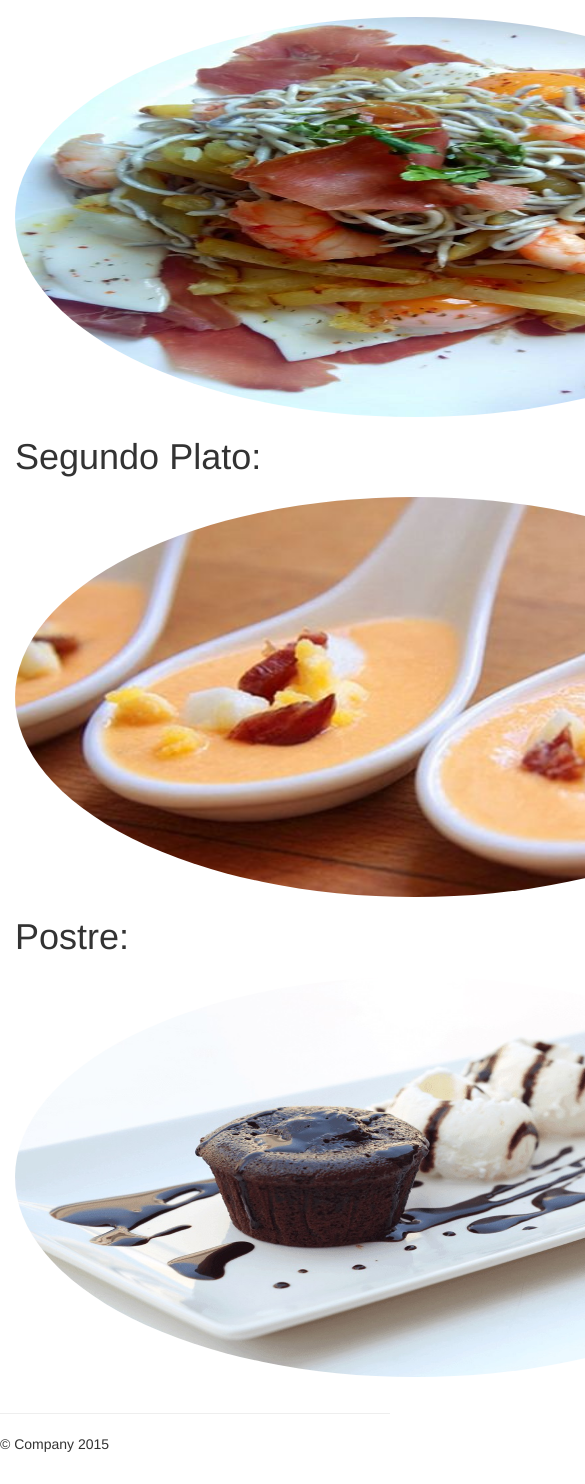
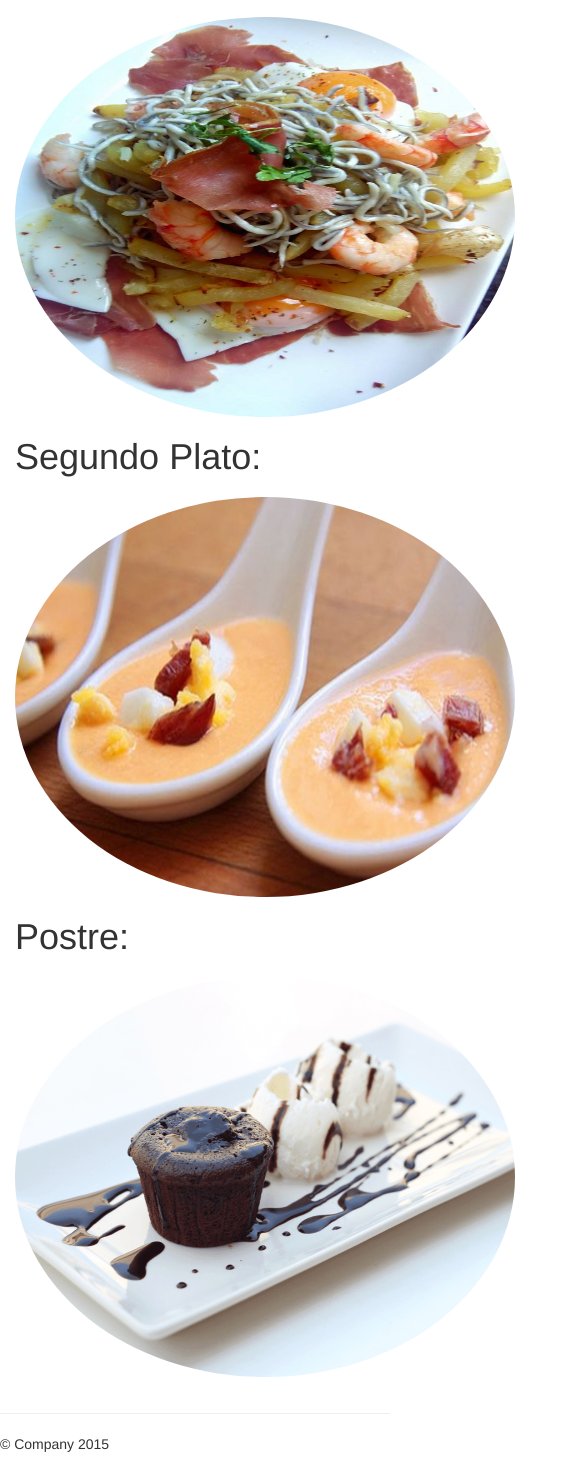
Before and after one commit to andresbailen93/Restaurante, a website: page public_html/carta.html in a window 390 px wide. Shown: the part 513-1997 px from the top of the page, 585 px wide, since content can reach past the window. Drawn offline with nearby package versions, Linux system fonts and the light colour scheme.

Commit message:
Proyecto definitivo

```diff
--- a/public_html/carta.html
+++ b/public_html/carta.html
@@ -81,7 +81,7 @@
                 fjs.parentNode.insertBefore(js,fjs);}}(document,"script","twitter-wjs");
         </script>
         </div>
-        <div class="col-md-6">
+        <div class="col-md-9">
 
 
 
@@ -101,13 +101,13 @@
       <br>
       <h1>Primer Plato:</h1>
       <h3 id="plato1"></h3>
-      <img id="imagen1" src="" class="img-circle" alt="" style="width: 800px; height: 400px;"><br>
+      <img id="imagen1" src="" class="img-circle" alt="" style="width: 500px; height: 400px;"><br>
       <h1>Segundo Plato:</h1>
       <h3 id="plato2"></h3>
-      <img id="imagen2" src="" class="img-circle" alt="" style="width: 800px; height: 400px;"><br>
+      <img id="imagen2" src="" class="img-circle" alt="" style="width: 500px; height: 400px;"><br>
       <h1>Postre:</h1>
       <h3 id="plato3"></h3>
-      <img id="imagen3" src="" class="img-circle" alt="" style="width: 800px; height: 400px;"><br>
+      <img id="imagen3" src="" class="img-circle" alt="" style="width: 500px; height: 400px;"><br>
 
     </div>
   </form>
```
